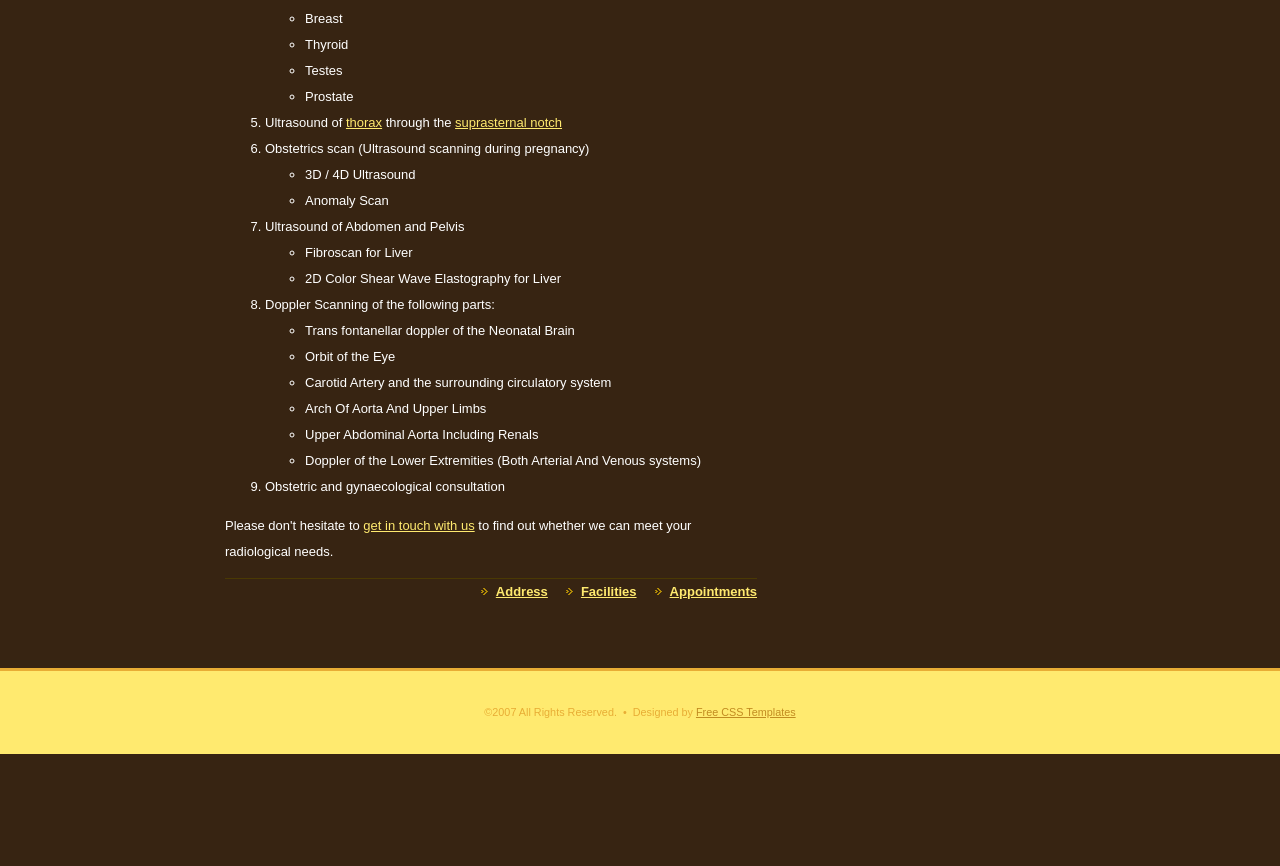
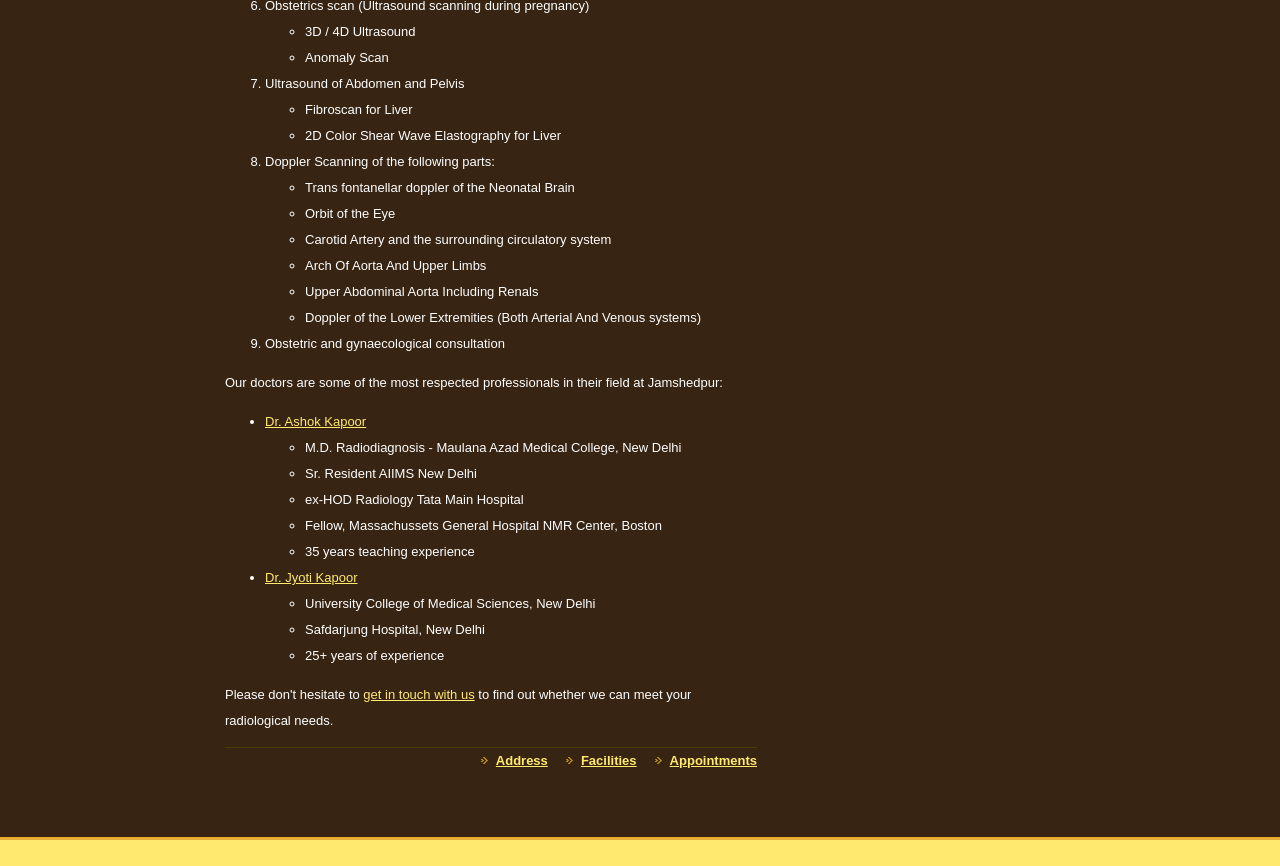
Before and after one commit to divyekapoor/drkapoorsclinic.com, a plain HTML site: page facilities.html in a window 1280 px wide. Shown: the part 966-1832 px from the top of the page. Before the commit the page ends 1720 px from the top, so only its background shows below. Drawn offline with Linux system fonts and the light colour scheme.

Commit message:
Add line about doctors at the end of the page

```diff
--- a/facilities.html
+++ b/facilities.html
@@ -46,7 +46,6 @@ Released   : 20080125
 			<p class="byline"><small>Posted on 01:32 08 July 2008 by <a href="#">divyekapoor</a> | <a href="#">Edit</a></small></p>
 			<div class="entry">
 				<p>Dr Kapoor's Clinic offers state of the art diagnostics using <a href="https://en.wikipedia.org/wiki/Radiography">X-Rays</a>, <a href="http://en.wikipedia.org/wiki/Computed_Tomography">CT</a> and <a href="http://en.wikipedia.org/wiki/MRI">MRI Scans</a> and 2D / 3D / 4D Ultrasonography as well as Strain and Shear Wave Elastography.</p>
-				<p>Our doctors: <a href="drakapoor.html">Dr. Ashok Kapoor</a> (MD Radiodiagnosis - Maulana Azad Medical College, New Delhi; Sr. Resident AIIMS New Delhi; ex-HOD Radiology Tata Main Hospital; 35 years teaching experience) and <a href="drjkapoor.html">Dr. Jyoti Kapoor</a> (University College of Medical Sciences, New Delhi and Safdarjung Hospital, New Delhi with 25+ years of experience) are some of the most respected professionals in their field at Jamshedpur.</p>
                 <p>Some of the major tests done at our clinic are: <br /> </p>
                 <ol>
                     <li>Review of X-Rays, CT-Scans, MRI and other special radiological investigations like <a href="https://en.wikipedia.org/wiki/Intravenous_pyelogram">IVU</a>, Barium Meal, Barium Enema, etc.</li>
@@ -95,6 +94,27 @@ Released   : 20080125
                     </li>
                     <li>Obstetric and  gynaecological consultation</li>
                 </ol>
+
+		<p>Our doctors are some of the most respected professionals in their field at Jamshedpur:
+			<ul>
+				<li><a href="drakapoor.html">Dr. Ashok Kapoor</a>
+					<ul>
+						<li>M.D. Radiodiagnosis - Maulana Azad Medical College, New Delhi</li>
+						<li>Sr. Resident AIIMS New Delhi</li>
+						<li>ex-HOD Radiology Tata Main Hospital</li>
+						<li>Fellow, Massachussets General Hospital NMR Center, Boston</li>
+						<li>35 years teaching experience</li>
+					</ul>
+				</li>
+				<li><a href="drjkapoor.html">Dr. Jyoti Kapoor</a>
+					<ul>
+						<li>University College of Medical Sciences, New Delhi</li>
+						<li>Safdarjung Hospital, New Delhi</li>
+						<li>25+ years of experience</li>
+					</ul>
+				</li>
+			</ul>
+		</p>
                 <p>Please don't hesitate to <a href="contactus.html" title="Contact Details">get in touch with us</a> to find out whether we can meet your radiological needs.</p>
 			</div>
 			<p class="meta"><a href="location.html" class="more">Address</a> &nbsp;&nbsp;&nbsp; <a href="facilities.html" class="comments">Facilities</a> &nbsp;&nbsp;&nbsp; <a href="appointments.html" class="comments">Appointments</a></p>
```
